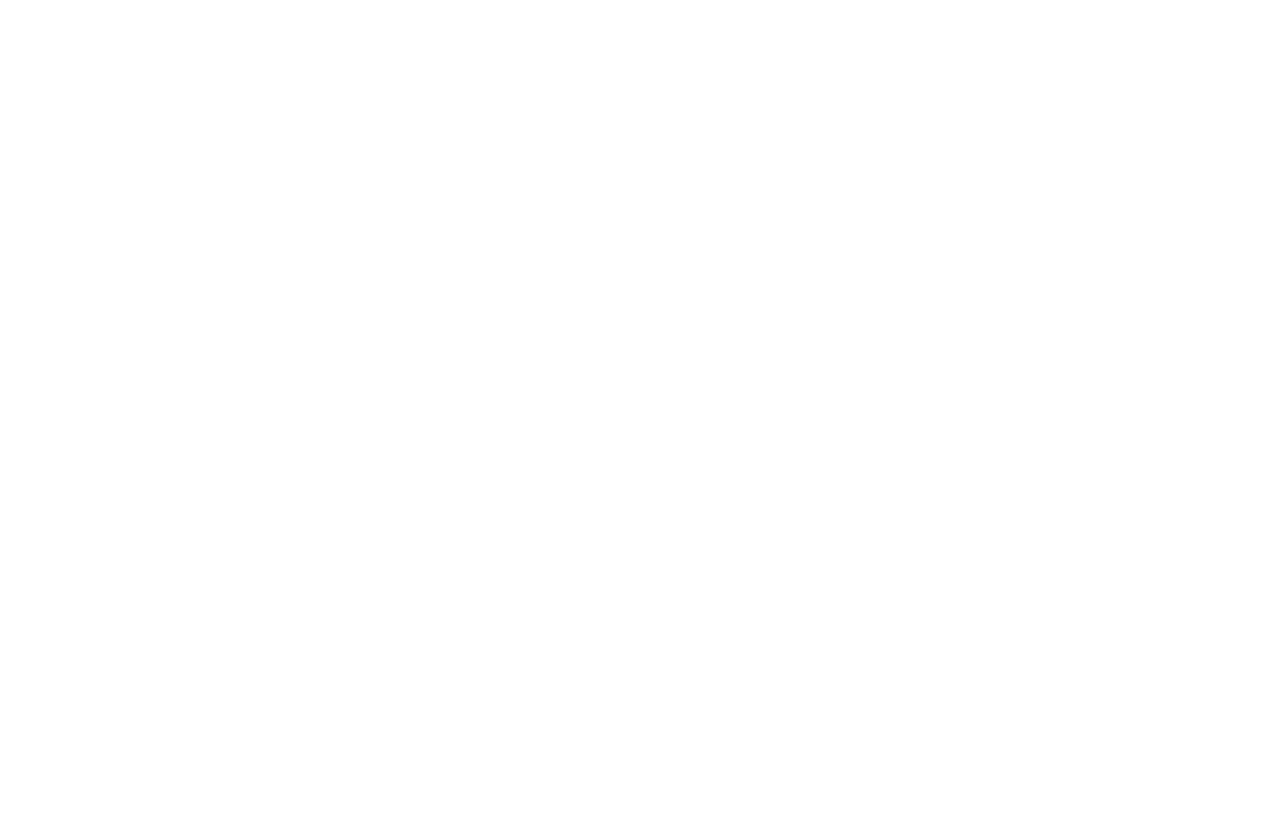
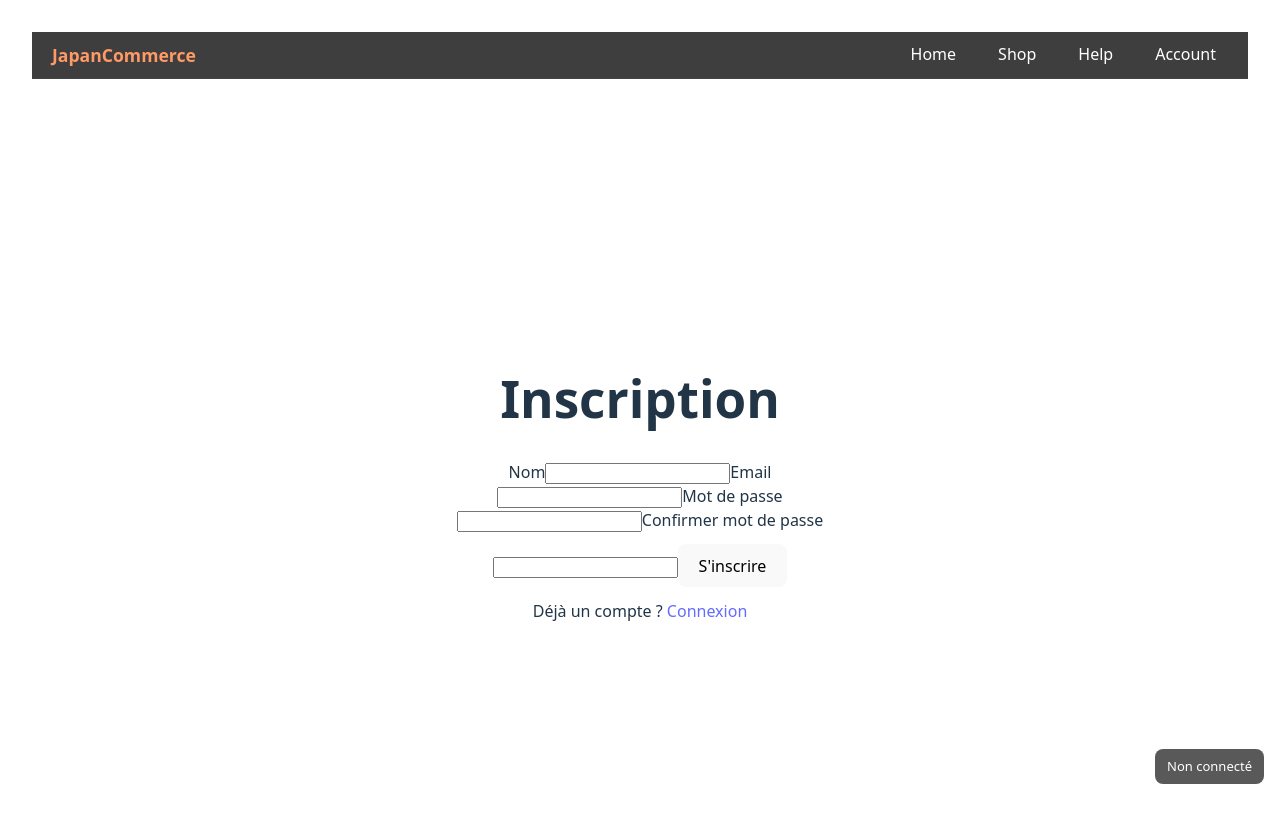
Before and after one commit to blue77630/japan-commerce, a React (Vite) app in the folder vite-project/: page /inscription in a window 1280 px wide. Before the commit this address had no page. Shown: the top 822 px of the page. Before the commit the page ends 800 px from the top, so only its background shows below. Built offline with nearby package versions, Linux system fonts and the light colour scheme.

Commit message:
feat: ajout de l'authentification et connexion

```diff
--- a/vite-project/src/App.tsx
+++ b/vite-project/src/App.tsx
@@ -1,6 +1,6 @@
 import './App.css'
 import './media.css';
-import { BrowserRouter as Router, Routes, Route, useNavigate, useLocation } from 'react-router-dom';
+import { BrowserRouter as Router, Routes, Route, useLocation } from 'react-router-dom';
 import Home from './pages/Home'
 import { useEffect, useState } from 'react';
 import Inscription from './pages/Inscription';
@@ -8,64 +8,28 @@
 import Help from './pages/Help';
 import AnimeLoader from './components/AnimeLoader';
 import HelpSection from './components/HelpSection';
-import Arrow from './components/Arrow';
 import CarouselCards from './components/CarouselCards';
 import Navbar from './components/Navbar';
+import AuthStatus from "./components/AuthStatus";
 
-{/* Les imports des pages d'aide */}
-
+/* Les imports des pages d'aide */
 import CancelOrder from './components/HelpSectionPages/cancel-order';
 import CreateAccount from './components/HelpSectionPages/create-account';
 import ContactSupport from './components/HelpSectionPages/contact-support';
 import PaymentMethods from './components/HelpSectionPages/payment-methods';
 import AddOrder from './components/HelpSectionPages/add-order';
 import TrackOrder from './components/HelpSectionPages/track-order';
-
-{/* FIN */}
+/* FIN */
 
 function Join() {
   return (
     <div className="japan-bg page-animate-in-loading">
       <HelpSection />
       <div className="join-card">
-        <h2
-          className="japan-title dream-hover"
-          style={{
-            position: "relative",
-            cursor: "pointer",
-            color: "#fff",
-            fontWeight: "bold",
-            fontFamily: "'Noto Sans JP', 'Inter', Arial, sans-serif",
-            fontSize: "2.2rem",
-            letterSpacing: "2px",
-            marginBottom: "0.5rem",
-            textShadow: `
-              0 2px 8px #e63946cc,
-              0 6px 24px #000a,
-              0 1px 0 #fff,
-              2px 2px 0 #e63946
-            `
-          }}
-        >
-          ようこそ !
-          <span className="dream-message">Welcome&nbsp;!</span>
+        <h2 className="japan-title dream-hover">
+          ようこそ !<span className="dream-message">Welcome&nbsp;!</span>
         </h2>
-        <h1
-          style={{
-            color: "#eee4df",
-            fontWeight: "900",
-            fontSize: "3rem",
-            letterSpacing: "2px",
-            textShadow: `
-              0 2px 12px #ff7f2acc,
-              0 6px 24px #000a,
-              0 3px 0 #fff,
-              2px 2px 0 #ff7f2a
-            `,
-            fontFamily: "'Inter', 'Arial Black', Arial, sans-serif",
-            marginBottom: "1.2rem"
-          }}
-        >
+        <h1>
           SoraNara
         </h1>
         <CarouselCards />
@@ -88,26 +52,27 @@
     <>
       <AnimeLoader />
       <Router>
+        <RemoveNavbar />
+
         <Routes>
-          <Route path="/" element = {<Join />}></Route>
-          <Route path="/help" element={<Help />}></Route>
-            {/* Les pages d'aide */}
-            <Route path="/helpsectionpages/create-account" element= {< CreateAccount />}></Route>
-            <Route path="/helpsectionpages/cancel-order" element = {< CancelOrder />}></Route>
-            <Route path="/helpsectionpages/contact-support" element = {< ContactSupport />}></Route>
-            <Route path="/helpsectionpages/payment-methods" element = {< PaymentMethods />}></Route>
-            <Route path="/helpsectionpages/add-order" element = {< AddOrder />}></Route>
-            <Route path="/helpsectionpages/track-order" element = {< TrackOrder />}></Route>
+          <Route path="/" element={<Join />} />
+          <Route path="/help" element={<Help />} />
+
+          {/* pages d'aide */}
+          <Route path="/helpsectionpages/create-account" element={<CreateAccount />} />
+          <Route path="/helpsectionpages/cancel-order" element={<CancelOrder />} />
+          <Route path="/helpsectionpages/contact-support" element={<ContactSupport />} />
+          <Route path="/helpsectionpages/payment-methods" element={<PaymentMethods />} />
+          <Route path="/helpsectionpages/add-order" element={<AddOrder />} />
+          <Route path="/helpsectionpages/track-order" element={<TrackOrder />} />
+
+          {/* app */}
+          <Route path="/home" element={<Home />} />
+          <Route path="/inscription" element={<Inscription />} />
+          <Route path="/connexion" element={<Connexion />} />
         </Routes>
 
-        <RemoveNavbar/>
-
-         <Routes>
-          {/* Fin des pages d'aide */}
-            <Route path="/home" element = {<Home />}></Route>
-            <Route path="/inscription" element = {<Inscription />}></Route>
-            <Route path="/connexion" element = {<Connexion />}></Route>
-         </Routes>
+        <AuthStatus />
       </Router>
     </>
   )
--- /dev/null
+++ b/vite-project/src/components/AuthStatus.tsx
@@ -0,0 +1,61 @@
+export default function AuthStatus() {
+    const token = localStorage.getItem("token");
+    const userJson = localStorage.getItem("user");
+    const user = userJson ? JSON.parse(userJson) : null;
+
+    function logout() {
+        localStorage.removeItem("token");
+        localStorage.removeItem("user");
+        window.location.reload();
+    }
+
+    if (!token) {
+        return (
+            <div style={{
+                position: "fixed",
+                right: 16,
+                bottom: 16,
+                background: "rgba(0,0,0,0.65)",
+                color: "#fff",
+                padding: "8px 12px",
+                borderRadius: 8,
+                fontSize: 13,
+                zIndex: 1000
+            }}>
+                Non connecté
+            </div>
+        );
+    }
+
+    return (
+        <div style={{
+            position: "fixed",
+            right: 16,
+            bottom: 16,
+            background: "rgba(0,0,0,0.8)",
+            color: "#fff",
+            padding: "8px 12px",
+            borderRadius: 8,
+            fontSize: 13,
+            zIndex: 1000,
+            minWidth: 180,
+            boxShadow: "0 4px 12px rgba(0,0,0,0.2)"
+        }}>
+            <div style={{ fontWeight: 600 }}>
+                {user?.email ?? "Utilisateur"}
+            </div>
+            {user?.name && <div style={{ fontSize: 12, opacity: 0.9 }}>{user.name}</div>}
+            <div style={{ marginTop: 6, display: "flex", justifyContent: "flex-end" }}>
+                <button onClick={logout} style={{
+                    background: "transparent",
+                    border: "1px solid rgba(255,255,255,0.2)",
+                    color: "#fff",
+                    padding: "4px 8px",
+                    borderRadius: 6,
+                    cursor: "pointer",
+                    fontSize: 12
+                }}>Logout</button>
+            </div>
+        </div>
+    );
+}
--- a/vite-project/src/pages/Connexion.tsx
+++ b/vite-project/src/pages/Connexion.tsx
@@ -1,7 +1,69 @@
+import React, { useState } from "react";
+import { useNavigate } from "react-router-dom";
+
 export default function Connexion() {
-    return (
-        <div className="page-bg page-animate-in">
-            <h1>Loading</h1>
-        </div>
-    )
+  const navigate = useNavigate();
+  const [email, setEmail] = useState("");
+  const [password, setPassword] = useState("");
+  const [error, setError] = useState<string | null>(null);
+  const [loading, setLoading] = useState(false);
+
+  async function handleSubmit(e: React.FormEvent) {
+    e.preventDefault();
+    setError(null);
+    if (!email || !password) { setError("Veuillez renseigner email et mot de passe."); return; }
+
+    setLoading(true);
+    try {
+      const base = (import.meta.env.VITE_API_URL as string) || "";
+      const res = await fetch(`${base}/api/login`, {
+        method: "POST",
+        headers: { "Content-Type": "application/json" },
+        body: JSON.stringify({ email, password })
+      });
+
+      const text = await res.text();
+      if (!res.ok) {
+        let msg = "Échec de la connexion.";
+        try { const data = JSON.parse(text); if (data?.message) msg = data.message; } catch { if (text) msg = text; }
+        throw new Error(msg);
+      }
+
+      let data = {};
+      try { data = JSON.parse(text); } catch {}
+      if ((data as any).token) {
+        localStorage.setItem("token", (data as any).token);
+        localStorage.setItem("user", JSON.stringify({ name: (data as any).name, email: (data as any).email }));
+        window.location.href = "/";
+      }
+
+      navigate("/");
+    } catch (err: any) {
+      setError(err.message || "Erreur réseau.");
+    } finally {
+      setLoading(false);
+    }
+  }
+
+  return (
+    <div className="page-bg page-animate-in">
+      <h1>Connexion</h1>
+      <form onSubmit={handleSubmit} style={{ maxWidth: 420 }}>
+        <label>
+          Email
+          <input value={email} onChange={e => setEmail(e.target.value)} type="email" autoComplete="username" />
+        </label>
+        <label>
+          Mot de passe
+          <input value={password} onChange={e => setPassword(e.target.value)} type="password" autoComplete="current-password" />
+        </label>
+
+        {error && <div style={{ color: "red", marginTop: 8 }}>{error}</div>}
+
+        <button type="submit" disabled={loading} style={{ marginTop: 12 }}>
+          {loading ? "Connexion..." : "Se connecter"}
+        </button>
+      </form>
+    </div>
+  );
 }
--- a/vite-project/src/pages/Inscription.tsx
+++ b/vite-project/src/pages/Inscription.tsx
@@ -1,3 +1,6 @@
+import React, { useState } from "react";
+import { useNavigate } from "react-router-dom";
+
 export default function Inscription() {
     const navigate = useNavigate();
     const [form, setForm] = useState({ name: "", email: "", password: "", confirm: "" });
@@ -6,6 +9,29 @@
 
     function handleChange(e: React.ChangeEvent<HTMLInputElement>) {
         setForm(prev => ({ ...prev, [e.target.name]: e.target.value }));
+    }
+
+    async function handleSubmit(e: React.FormEvent) {
+        e.preventDefault();
+        setError(null);
+        setLoading(true);
+        try {
+            const base = (import.meta.env.VITE_API_URL as string) || "";
+            const res = await fetch(`${base}/api/register`, {
+                method: "POST",
+                headers: { "Content-Type": "application/json" },
+                body: JSON.stringify({ name: form.name, email: form.email, password: form.password })
+            });
+            const text = await res.text();
+            if (!res.ok) {
+                let msg = "Échec de l'inscription.";
+                try { const data = JSON.parse(text); if (data?.message) msg = data.message; } catch { if (text) msg = text; }
+                throw new Error(msg);
+            }
+            navigate("/connexion");
+        } catch (err: any) {
+            setError(err.message || "Erreur réseau.");
+        } finally { setLoading(false); }
     }
 
     return (
@@ -40,5 +66,5 @@
                 </div>
             </form>
         </div>
-    )
+    );
 }
```
Also changed, not shown: 1 other file (tests, documents, lock files or other folders).
